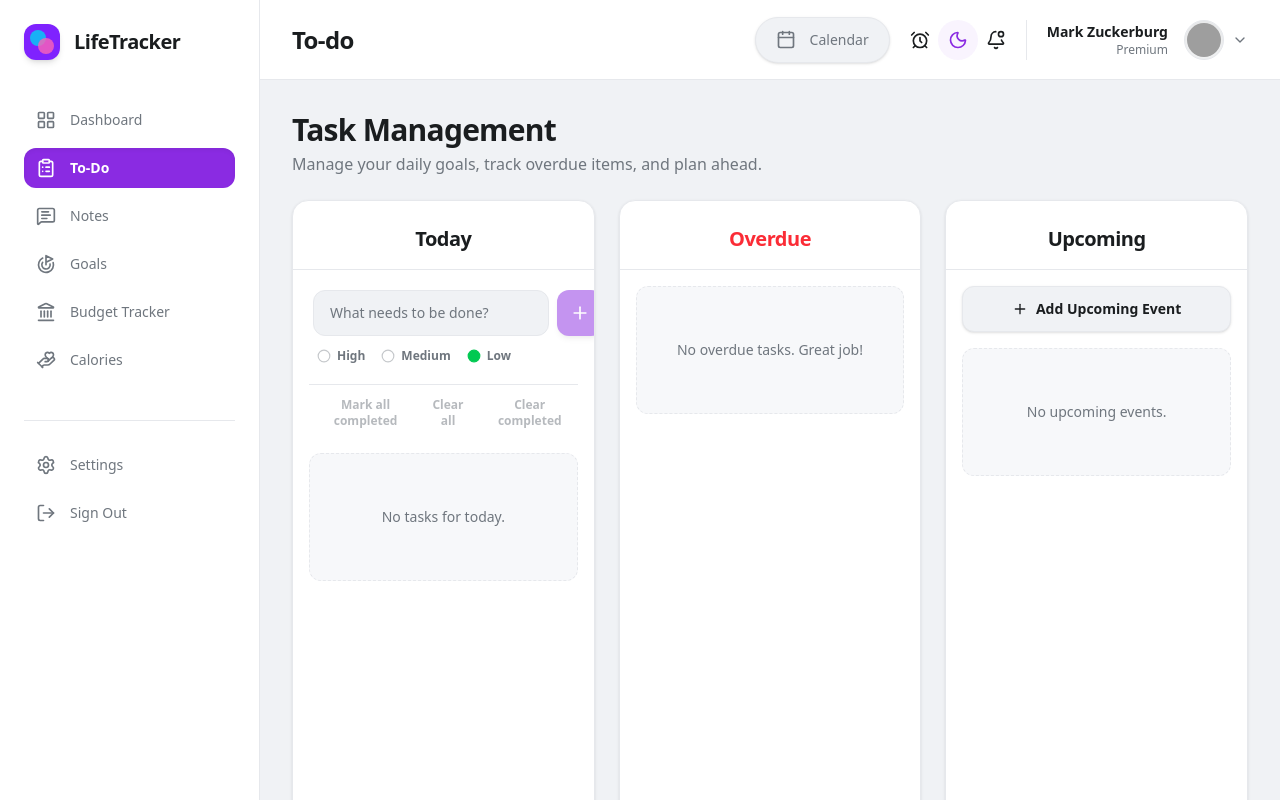
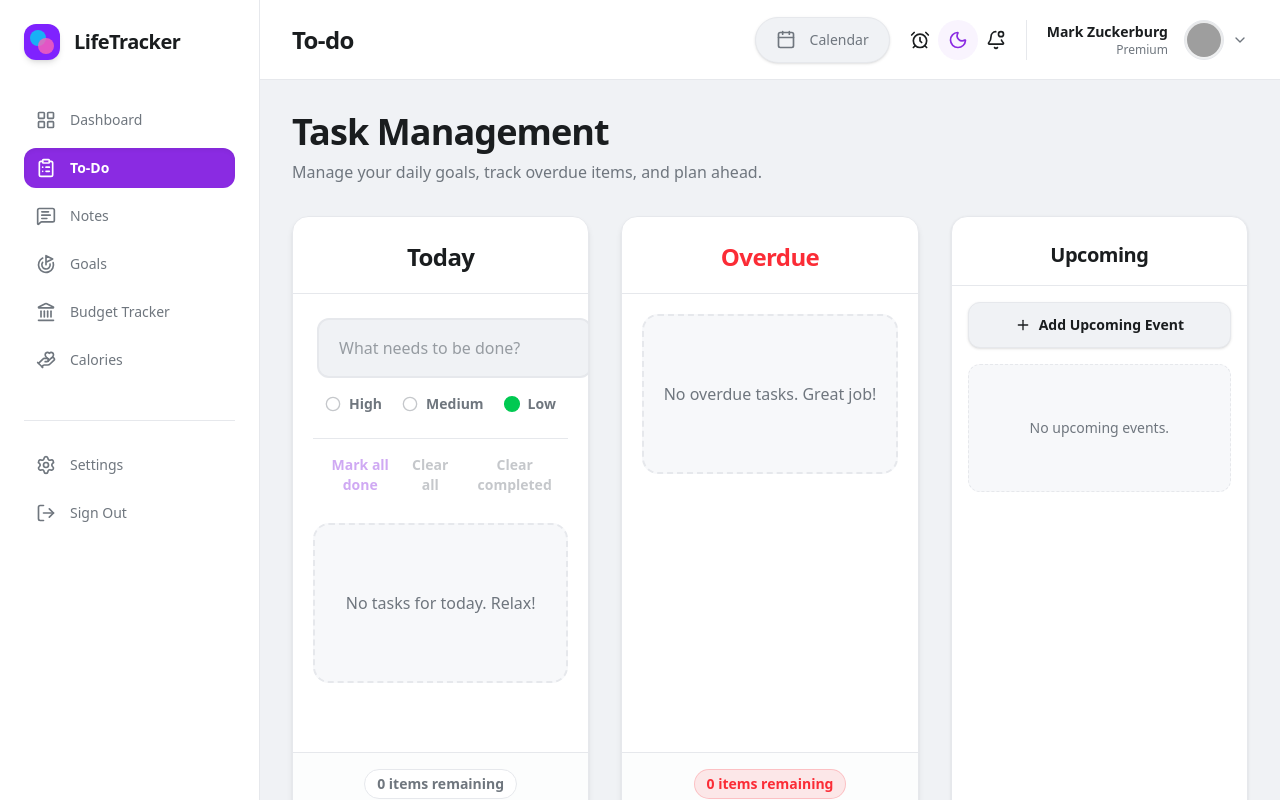
Before and after one commit to KunalSingh72/Life-Tracker, a React (Vite) app in the folder apps/web/: page /tasks in a window 1280 px wide. Built offline with nearby package versions, Linux system fonts and the light colour scheme; grey boxes are pictures that could not be loaded.

Commit message:
Tasks page UI improvements

```diff
--- a/apps/web/src/features/tasks/TasksPage.tsx
+++ b/apps/web/src/features/tasks/TasksPage.tsx
@@ -4,21 +4,19 @@ import UpcomingTasksCard from "./components/cards/UpcomingTasksCard";
 
 export default function TasksPage() {
   return (
-    <div className="w-full h-full flex flex-col">
-      <div className="mb-6 flex flex-col gap-1">
-        <h2 className="text-3xl font-bold tracking-tight text-text-primary">
+    // FIX: Added max-w-[1600px] and mx-auto for a balanced, premium desktop layout
+    <div className="mx-auto flex h-full w-full max-w-400 flex-col">
+      <div className="mb-8 flex flex-col gap-2">
+        <h2 className="text-3xl md:text-4xl font-bold tracking-tight text-text-primary">
           Task Management
         </h2>
-        <p className="text-text-secondary font-medium">
+        <p className="text-base font-medium text-text-secondary">
           Manage your daily goals, track overdue items, and plan ahead.
         </p>
       </div>
 
-      {/* Responsive Fluid Grid
-        Uses full width and flex-1 to push to the bottom of the container.
-        items-start ensures cards don't stretch vertically.
-      */}
-      <div className="grid grid-cols-1 xl:grid-cols-3 gap-6 flex-1 items-start pb-8">
+      {/* FIX: Increased gap from gap-6 to gap-8 for breathing room */}
+      <div className="grid flex-1 grid-cols-1 items-start gap-8 pb-12 xl:grid-cols-3">
         <TodayTasksCard />
         <OverdueTasksCard />
         <UpcomingTasksCard />
--- a/apps/web/src/features/tasks/components/cards/OverdueTasksCard.tsx
+++ b/apps/web/src/features/tasks/components/cards/OverdueTasksCard.tsx
@@ -1,5 +1,5 @@
 import { useState } from "react";
-import { ChevronDown, ChevronRight, Check, Trash2 } from "lucide-react";
+import { ChevronDown, ChevronRight } from "lucide-react";
 import {
   Card,
   CardHeader,
@@ -9,12 +9,13 @@ import {
 } from "@/components/ui/Card";
 import { ConfirmDialog } from "@/components/ui/ConfirmDialog";
 import { useOverdueTasksGrouped, useTasksStore } from "../../store/tasks.store";
+import TaskItem from "../task/TaskItem";
 
 type DialogConfig = { title: string; desc: string; action: () => void } | null;
 
 export default function OverdueTasksCard() {
   const groupedTasks = useOverdueTasksGrouped();
-  const { toggleTaskCompletion, deleteTask, clearAll } = useTasksStore();
+  const { clearAll, clearCompleted } = useTasksStore();
 
   const [collapsedSections, setCollapsedSections] = useState<
     Record<string, boolean>
@@ -26,78 +27,94 @@ export default function OverdueTasksCard() {
   };
 
   const categories = Object.keys(groupedTasks);
-  const totalOverdueCount = categories.reduce(
+  const totalTasks = categories.reduce(
     (acc, cat) => acc + groupedTasks[cat].length,
     0,
   );
+  const completedCount = categories.reduce(
+    (acc, cat) => acc + groupedTasks[cat].filter((t) => t.completed).length,
+    0,
+  );
+  const overdueCount = totalTasks - completedCount;
 
   return (
     <>
-      <Card className="flex flex-col h-200 border border-border shadow-sm bg-bg-card">
-        <CardHeader className="border-b border-border pb-4 relative">
-          <CardTitle className="text-xl font-bold text-center text-red-500">
+      <Card className="flex flex-col h-[calc(100vh-14rem)] min-h-150 border border-border shadow-md bg-bg-card transition-all">
+        <CardHeader className="border-b border-border pb-5 relative">
+          <CardTitle className="text-2xl font-bold text-center text-red-500">
             Overdue
           </CardTitle>
         </CardHeader>
 
-        <CardContent className="flex flex-1 flex-col gap-5 overflow-y-auto p-4 custom-scrollbar">
+        <CardContent className="flex flex-1 flex-col gap-6 overflow-y-auto p-5 custom-scrollbar">
+          {/* FIX: Moved Clear Buttons to a Sticky Top Header inside Content */}
+          {totalTasks > 0 && (
+            <div className="sticky top-0 z-10 flex items-center justify-end gap-4 border-b border-border bg-bg-card pb-3">
+              <button
+                onClick={() =>
+                  setDialogConfig({
+                    title: "Clear All Overdue",
+                    desc: "Are you sure you want to delete ALL overdue tasks?",
+                    action: () => clearAll("overdue"),
+                  })
+                }
+                className="text-sm font-semibold text-text-secondary hover:text-red-500 transition-colors"
+              >
+                Clear all
+              </button>
+              <button
+                onClick={() =>
+                  setDialogConfig({
+                    title: "Clear Completed",
+                    desc: "Delete all completed overdue tasks?",
+                    action: () => clearCompleted("overdue"),
+                  })
+                }
+                disabled={completedCount === 0}
+                className="text-sm font-semibold text-text-secondary hover:text-text-primary transition-colors disabled:opacity-40"
+              >
+                Clear completed
+              </button>
+            </div>
+          )}
+
           {categories.length === 0 ? (
-            <div className="flex h-32 items-center justify-center rounded-xl border border-dashed border-border text-sm text-text-secondary bg-bg-main/50">
+            <div className="flex h-40 items-center justify-center rounded-2xl border-2 border-dashed border-border text-base font-medium text-text-secondary bg-bg-main/50">
               No overdue tasks. Great job!
             </div>
           ) : (
             categories.map((category) => {
               const isCollapsed = collapsedSections[category];
-              const tasks = groupedTasks[category];
+              // Sort uncompleted to the top, completed to the bottom
+              const tasks = [...groupedTasks[category]].sort(
+                (a, b) => Number(a.completed) - Number(b.completed),
+              );
 
               return (
-                <div key={category} className="flex flex-col gap-3">
+                <div key={category} className="flex flex-col gap-4">
                   <button
                     onClick={() => toggleSection(category)}
-                    className="flex items-center gap-2 text-sm font-semibold text-text-secondary hover:text-text-primary transition-colors"
+                    className="group flex items-center gap-2 text-base font-bold text-text-secondary hover:text-text-primary transition-colors"
                   >
-                    {isCollapsed ? (
-                      <ChevronRight className="h-4 w-4" />
-                    ) : (
-                      <ChevronDown className="h-4 w-4" />
-                    )}
+                    <div className="flex items-center justify-center rounded-md p-1 bg-bg-main group-hover:bg-border transition-colors">
+                      {isCollapsed ? (
+                        <ChevronRight className="h-4 w-4" />
+                      ) : (
+                        <ChevronDown className="h-4 w-4" />
+                      )}
+                    </div>
                     {category}
-                    <div className="flex-1 border-b border-border ml-2" />
+                    <div className="flex-1 border-b-2 border-border/50 ml-3 transition-colors group-hover:border-border" />
                   </button>
 
                   {!isCollapsed && (
-                    <div className="flex flex-col gap-2">
+                    <div className="flex flex-col gap-3">
                       {tasks.map((task) => (
-                        <div
+                        <TaskItem
                           key={task.id}
-                          className="group flex min-h-14 items-center gap-3 rounded-xl border border-border bg-bg-main p-3 shadow-sm hover:border-red-500/40 transition-all"
-                        >
-                          <button
-                            onClick={() => toggleTaskCompletion(task.id)}
-                            className="flex h-5 w-5 shrink-0 items-center justify-center rounded-md border border-text-secondary bg-transparent hover:border-primary transition-colors"
-                          >
-                            {task.completed && (
-                              <Check className="h-3 w-3 text-primary" />
-                            )}
-                          </button>
-
-                          <div className="flex-1 truncate text-sm font-medium text-text-primary">
-                            {task.title}
-                          </div>
-
-                          <button
-                            onClick={() =>
-                              setDialogConfig({
-                                title: "Delete Overdue Task",
-                                desc: `Are you sure you want to delete "${task.title}"?`,
-                                action: () => deleteTask(task.id),
-                              })
-                            }
-                            className="flex shrink-0 items-center justify-center rounded-md p-1.5 text-text-secondary hover:bg-bg-card hover:text-red-500 transition-colors opacity-0 group-hover:opacity-100"
-                          >
-                            <Trash2 className="h-4 w-4" />
-                          </button>
-                        </div>
+                          task={task}
+                          isDraggable={false}
+                        />
                       ))}
                     </div>
                   )}
@@ -107,23 +124,10 @@ export default function OverdueTasksCard() {
           )}
         </CardContent>
 
-        <CardFooter className="justify-center border-t border-border bg-bg-main/20 py-3 relative">
-          {totalOverdueCount > 0 && (
-            <button
-              onClick={() =>
-                setDialogConfig({
-                  title: "Clear All Overdue",
-                  desc: "Are you sure you want to delete ALL overdue tasks? This cannot be undone.",
-                  action: () => clearAll("overdue"),
-                })
-              }
-              className="absolute left-4 text-xs font-semibold text-text-secondary hover:text-red-500 transition-colors"
-            >
-              Clear all
-            </button>
-          )}
-          <span className="text-xs font-bold text-red-500">
-            {totalOverdueCount} overdue items
+        {/* FIX: Cleaner footer with just the centered items remaining pill */}
+        <CardFooter className="justify-center border-t border-border bg-bg-main/20 py-4 relative px-5">
+          <span className="text-sm font-bold text-red-500 bg-red-500/10 px-3 py-1 rounded-full border border-red-500/20">
+            {overdueCount} items remaining
           </span>
         </CardFooter>
       </Card>
--- a/apps/web/src/features/tasks/components/cards/TodayTasksCard.tsx
+++ b/apps/web/src/features/tasks/components/cards/TodayTasksCard.tsx
@@ -31,8 +31,6 @@ export default function TodayTasksCard() {
   const tasks = useTodayTasks();
   const { reorderTasks, clearAll, clearCompleted, updateTask } =
     useTasksStore();
-
-  // Dynamic Dialog State
   const [dialogConfig, setDialogConfig] = useState<DialogConfig>(null);
 
   const sensors = useSensors(
@@ -62,24 +60,24 @@ export default function TodayTasksCard() {
 
   return (
     <>
-      <Card className="flex flex-col h-200 border border-border shadow-sm bg-bg-card">
-        <CardHeader className="border-b border-border pb-4">
-          <CardTitle className="text-xl font-bold text-center text-text-primary">
+      <Card className="flex flex-col h-[calc(100vh-14rem)] min-h-150 border border-border shadow-md bg-bg-card transition-all">
+        <CardHeader className="border-b border-border pb-5">
+          <CardTitle className="text-2xl font-bold text-center text-text-primary">
             Today
           </CardTitle>
         </CardHeader>
 
-        <CardContent className="flex flex-1 flex-col gap-4 overflow-y-auto p-4 custom-scrollbar">
-          <div className="sticky top-0 z-10 flex flex-col gap-3 bg-bg-card pb-2">
+        <CardContent className="flex flex-1 flex-col gap-4 overflow-y-auto p-5 custom-scrollbar">
+          <div className="sticky top-0 z-10 flex flex-col gap-4 bg-bg-card pb-3">
             <TaskInput />
 
-            <div className="flex items-center justify-between gap-2 px-1 border-t border-border pt-3 mt-1">
+            <div className="flex items-center justify-between gap-2 px-2 border-t border-border pt-4 mt-1">
               <button
                 onClick={handleMarkAllCompleted}
                 disabled={tasks.length === 0 || remainingCount === 0}
-                className="text-xs font-semibold text-text-secondary hover:text-text-primary transition-colors disabled:opacity-50"
+                className="text-sm font-bold text-primary hover:text-primary/80 transition-colors disabled:opacity-40"
               >
-                Mark all completed
+                Mark all done
               </button>
               <div className="flex gap-4">
                 <button
@@ -91,7 +89,7 @@ export default function TodayTasksCard() {
                     })
                   }
                   disabled={tasks.length === 0}
-                  className="text-xs font-semibold text-text-secondary hover:text-red-500 transition-colors disabled:opacity-50"
+                  className="text-sm font-semibold text-text-secondary hover:text-red-500 transition-colors disabled:opacity-40"
                 >
                   Clear all
                 </button>
@@ -99,12 +97,12 @@ export default function TodayTasksCard() {
                   onClick={() =>
                     setDialogConfig({
                       title: "Clear Completed",
-                      desc: "Are you sure you want to delete all completed tasks? This cannot be undone.",
+                      desc: "Delete all completed tasks?",
                       action: () => clearCompleted("today"),
                     })
                   }
                   disabled={tasks.length - remainingCount === 0}
-                  className="text-xs font-semibold text-text-secondary hover:text-text-primary transition-colors disabled:opacity-50"
+                  className="text-sm font-semibold text-text-secondary hover:text-text-primary transition-colors disabled:opacity-40"
                 >
                   Clear completed
                 </button>
@@ -112,10 +110,10 @@ export default function TodayTasksCard() {
             </div>
           </div>
 
-          <div className="flex flex-col gap-2 pb-2">
+          <div className="flex flex-col gap-3 pb-2">
             {tasks.length === 0 ? (
-              <div className="flex h-32 items-center justify-center rounded-xl border border-dashed border-border text-sm text-text-secondary bg-bg-main/50">
-                No tasks for today.
+              <div className="flex h-40 items-center justify-center rounded-2xl border-2 border-dashed border-border text-base font-medium text-text-secondary bg-bg-main/50">
+                No tasks for today. Relax!
               </div>
             ) : (
               <DndContext
@@ -136,14 +134,13 @@ export default function TodayTasksCard() {
           </div>
         </CardContent>
 
-        <CardFooter className="justify-center border-t border-border bg-bg-main/20 py-3">
-          <span className="text-xs font-bold text-text-secondary">
+        <CardFooter className="justify-center border-t border-border bg-bg-main/20 py-4">
+          <span className="text-sm font-bold text-text-secondary bg-bg-card px-3 py-1 rounded-full border border-border">
             {remainingCount} items remaining
           </span>
         </CardFooter>
       </Card>
 
-      {/* Unified Dynamic Dialog */}
       <ConfirmDialog
         isOpen={!!dialogConfig}
         title={dialogConfig?.title || ""}
--- a/apps/web/src/features/tasks/components/forms/TaskInput.tsx
+++ b/apps/web/src/features/tasks/components/forms/TaskInput.tsx
@@ -43,29 +43,30 @@ export default function TaskInput() {
   ];
 
   return (
-    <form onSubmit={handleSubmit(onSubmit)} className="flex flex-col gap-3 p-1">
-      <div className="flex gap-2">
+    <form onSubmit={handleSubmit(onSubmit)} className="flex flex-col gap-4 p-1">
+      <div className="flex gap-3">
         <input
           {...register("title")}
           type="text"
           placeholder="What needs to be done?"
           autoComplete="off"
-          className="flex-1 rounded-xl border border-border bg-bg-main px-4 py-3 text-sm text-text-primary outline-none focus:border-primary transition-colors placeholder:text-text-secondary"
+          // Increased padding and font size to match new UI
+          className="flex-1 rounded-xl border-2 border-border bg-bg-main px-5 py-4 text-base font-medium text-text-primary outline-none focus:border-primary transition-all placeholder:text-text-secondary/70 focus:shadow-sm"
         />
         <button
           type="submit"
           disabled={!isValid}
-          className="flex h-11.5 w-11.5 shrink-0 items-center justify-center rounded-xl bg-primary text-white shadow-md transition hover:bg-primary/90 disabled:opacity-50"
+          className="flex h-15 w-15 shrink-0 items-center justify-center rounded-xl bg-primary text-white shadow-md transition-all hover:-translate-y-0.5 hover:shadow-lg disabled:transform-none disabled:opacity-50"
         >
-          <Plus className="h-5 w-5" />
+          <Plus className="h-6 w-6" />
         </button>
       </div>
 
-      <div className="flex items-center gap-4 px-1">
+      <div className="flex items-center gap-5 px-2">
         {priorities.map((p) => (
           <label
             key={p.value}
-            className="flex items-center gap-1.5 cursor-pointer text-xs font-semibold capitalize text-text-secondary hover:text-text-primary transition-colors"
+            className="flex items-center gap-2 cursor-pointer text-sm font-bold capitalize text-text-secondary hover:text-text-primary transition-colors"
           >
             <input
               type="radio"
@@ -76,8 +77,10 @@ export default function TaskInput() {
               className="hidden"
             />
             <Circle
-              className={`h-3.5 w-3.5 transition-opacity ${
-                activePriority === p.value ? p.colorClass : "text-text-secondary opacity-40"
+              className={`h-4 w-4 transition-all duration-300 ${
+                activePriority === p.value
+                  ? `${p.colorClass} scale-110`
+                  : "text-text-secondary opacity-40"
               }`}
             />
             {p.value}
--- a/apps/web/src/features/tasks/store/tasks.store.ts
+++ b/apps/web/src/features/tasks/store/tasks.store.ts
@@ -177,12 +177,10 @@ export const useTasksStore = create<TasksState>()(
     }
   )
 );
-
 // --- Custom Hooks for View Layer Orchestration --- //
 
 export const useTodayTasks = () => {
   const tasks = useTasksStore((state) => state.tasks);
-
   return useMemo(() => {
     return tasks
       .filter((t) => t.dueDate && isToday(t.dueDate))
@@ -192,10 +190,10 @@ export const useTodayTasks = () => {
 
 export const useOverdueTasksGrouped = (): GroupedOverdueTasks => {
   const tasks = useTasksStore((state) => state.tasks);
-
   return useMemo(() => {
+    // FIX: Removed `!t.completed` filter. Overdue tasks now remain visible when completed.
     const overdue = tasks.filter(
-      (t) => t.dueDate && isPast(t.dueDate) && !t.completed
+      (t) => t.dueDate && isPast(t.dueDate)
     );
 
     return overdue.reduce((groups: GroupedOverdueTasks, task) => {
@@ -206,11 +204,12 @@ export const useOverdueTasksGrouped = (): GroupedOverdueTasks => {
     }, {});
   }, [tasks]);
 };
+
 export const useUpcomingTasks = () => {
   const tasks = useTasksStore((state) => state.tasks);
-
   return useMemo(() => {
     return tasks
+      // FIX: Removed `!t.completed` filter here as well.
       .filter((t) => t.dueDate && isFuture(t.dueDate))
       .sort(
         (a, b) =>
```
Also changed, not shown: apps/web/src/features/tasks/components/task/TaskItem.tsx (+45 -41 lines), apps/web/src/features/tasks/components/task/TaskSubtasks.tsx (+18 -17 lines).
